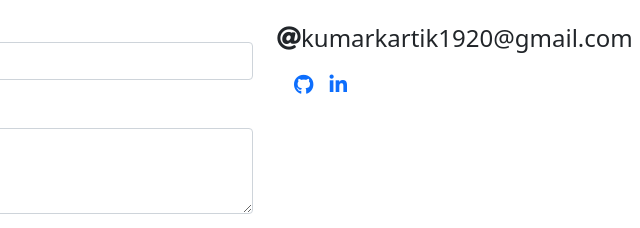
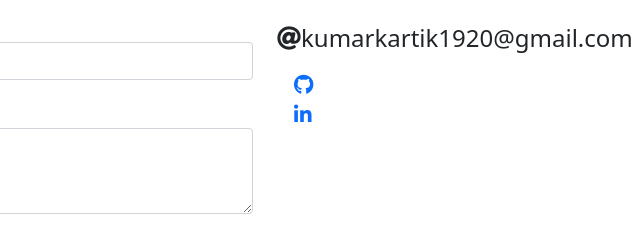
Before and after one commit to KumarKartik20/Web-Development-Project, a plain HTML site: page index.html in a window 1280 px wide. Shown: the part 1317-1545 px from the top of the page, 565-1205 px from the left. Drawn offline with nearby package versions, Linux system fonts and the light colour scheme.

Commit message:
Linkedin

```diff
--- a/index.html
+++ b/index.html
@@ -154,8 +154,10 @@
   <button type="button" class="btn btn-link btn-lg">
     <div class="d-flex flex-row gap-3">
         <a href="https://github.com/KumarKartik20/" ><i class="fab fa-github"></i></a>
-  <a href="https://www.linkedin.com/in/kumar-kartik-b14380212/"><i class="fab fa-linkedin-in"></i></a>
-    </div>
+     </div>
+   <div class="d-flex flex-row gap-3">
+   <a href="https://www.linkedin.com/in/kumar-kartik-b14380212/"><i class="fab fa-linkedin-in"></i></a>
+   </div>
     </div>
     </button>
   </div>
```
